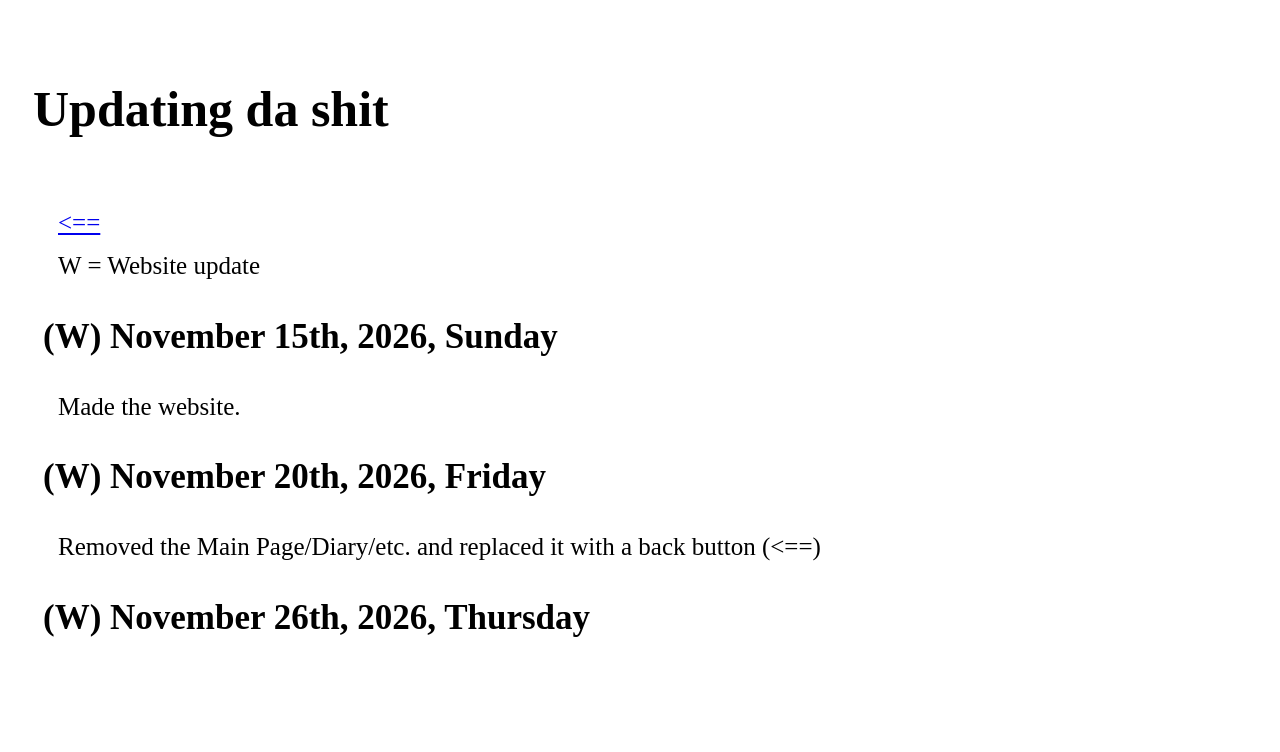
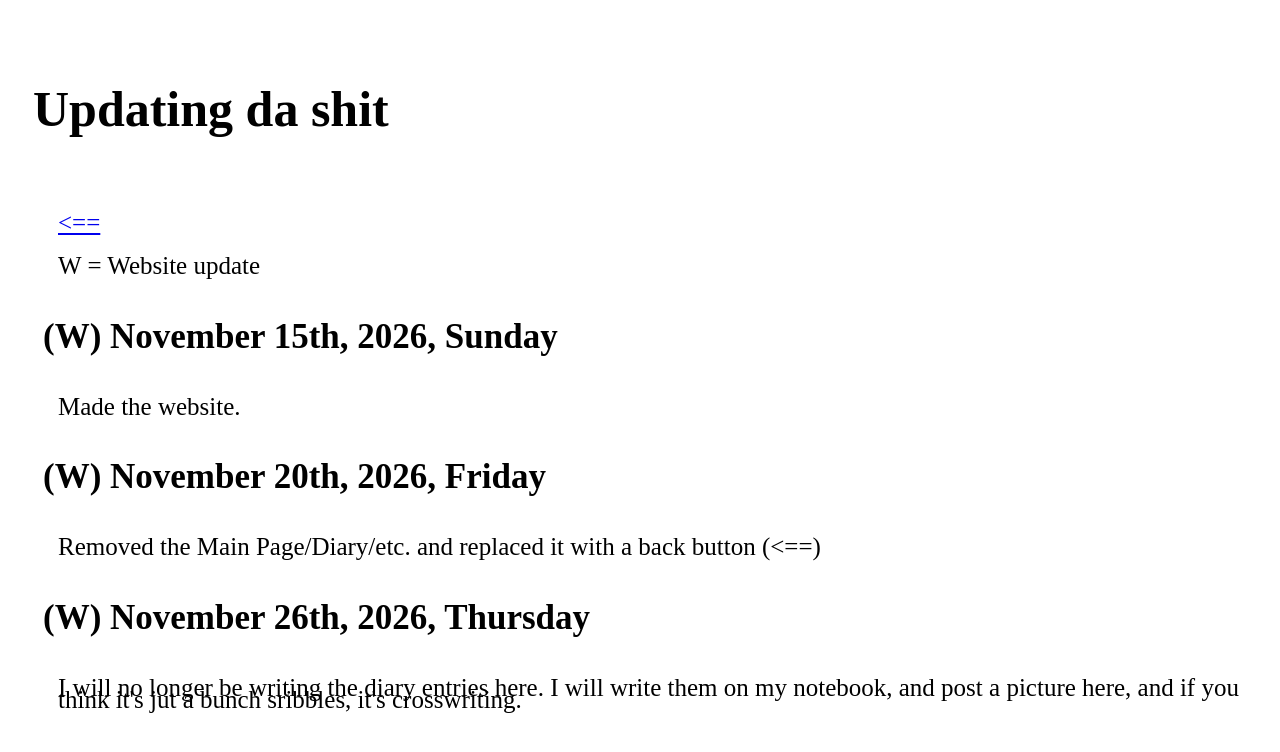
Before and after one commit to jonet222/jonet222.github.io, a plain HTML site: page updates.html in a window 1280 px wide. Drawn offline with Linux system fonts and the light colour scheme.

Commit message:
asdasdasdas

```diff
--- a/updates.html
+++ b/updates.html
@@ -13,6 +13,6 @@
 		<h2>(W) November 20th, 2026, Friday</h2>
 		<p>Removed the Main Page/Diary/etc. and replaced it with a back button (<==)</p>
 		<h2>(W) November 26th, 2026, Thursday</h2>
-
+		<p>I will no longer be writing the diary entries here. I will write them on my notebook, and post a picture here, and if you think it's jut a bunch sribbles, it's crosswriting.</p>
 	</body>
 </html>
```
